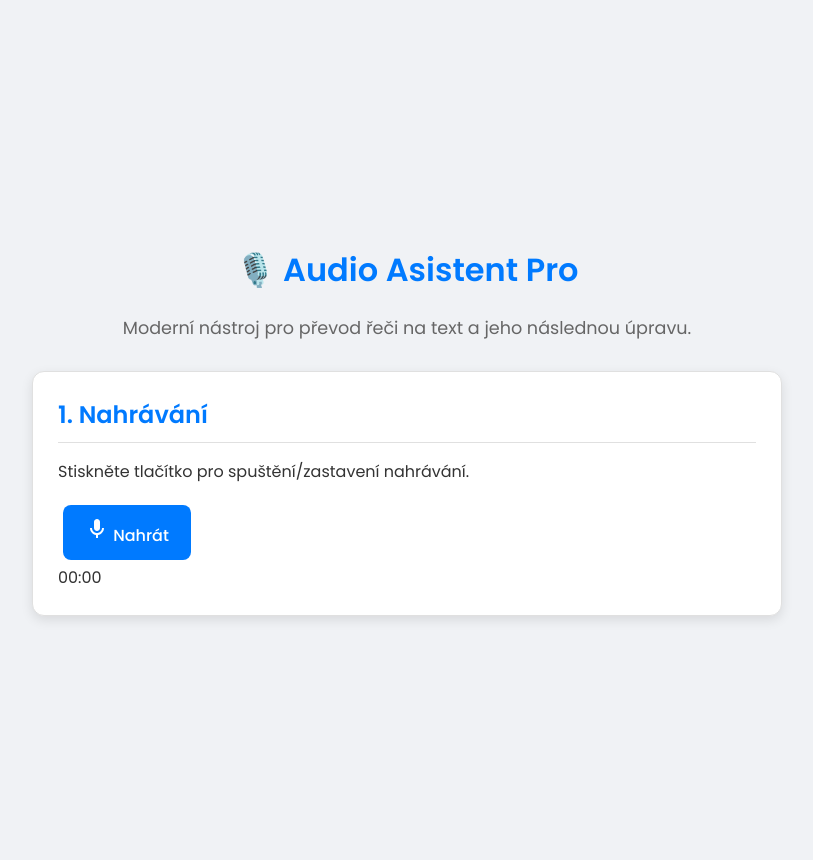
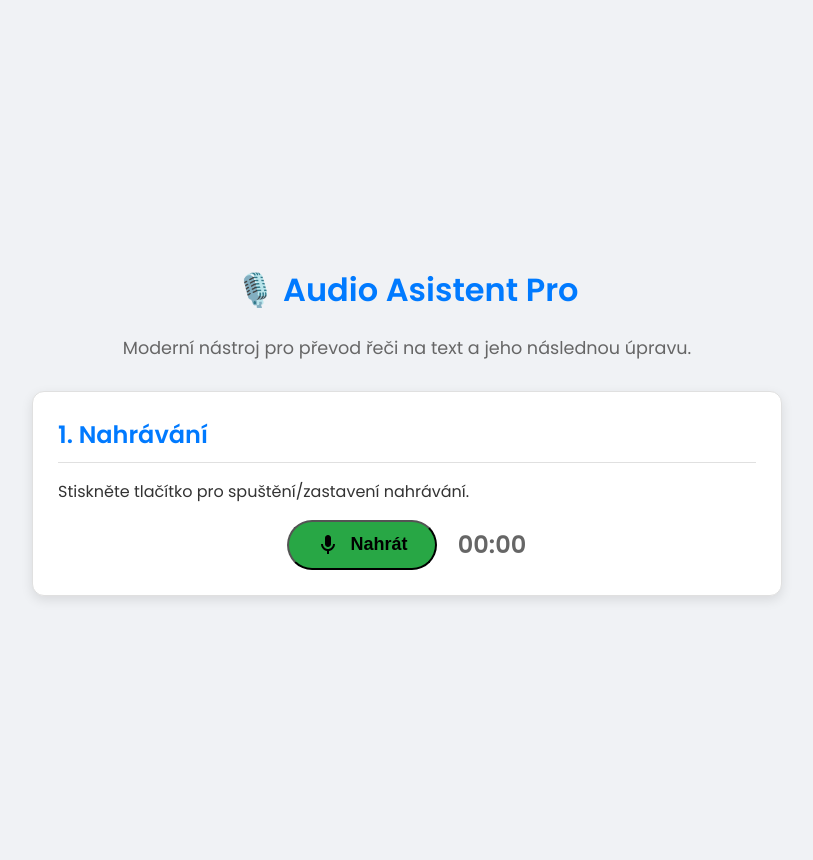
Before and after one commit to martinzeman333/audio-app, a Flask app: page / in a window 1280 px wide. Shown: the whole page, without its empty margins (233-1046 px from the left). Run offline with Flask 3, Linux system fonts and the light colour scheme.

Commit message:
Update style.css

```diff
--- a/static/style.css
+++ b/static/style.css
@@ -2,6 +2,8 @@
 :root {
     --primary-color: #007aff;
     --primary-hover: #005ecb;
+    --record-color: #28a745;
+    --stop-color: #dc3545;
     --background-color: #f0f2f5;
     --card-background: #ffffff;
     --text-color: #333;
@@ -26,19 +28,9 @@ body {
     width: 100%;
     max-width: 750px;
 }
-
-.header {
-    text-align: center;
-    margin-bottom: 30px;
-}
-.header h1 {
-    color: var(--primary-color);
-    font-weight: 600;
-}
-.header p {
-    font-size: 1.1em;
-    color: var(--light-text-color);
-}
+.header { text-align: center; margin-bottom: 30px; }
+.header h1 { color: var(--primary-color); font-weight: 600; }
+.header p { font-size: 1.1em; color: var(--light-text-color); }
 
 /* --- Kartový design --- */
 .card {
@@ -49,57 +41,67 @@ body {
     box-shadow: var(--shadow);
     border: 1px solid var(--border-color);
 }
-.card h2 {
-    margin-top: 0;
-    color: var(--primary-color);
-    border-bottom: 1px solid var(--border-color);
-    padding-bottom: 10px;
-    margin-bottom: 15px;
+.card h2 { margin-top: 0; color: var(--primary-color); border-bottom: 1px solid var(--border-color); padding-bottom: 10px; margin-bottom: 15px; }
+.card h3 { margin-top: 20px; margin-bottom: 8px; font-size: 1em; font-weight: 500; }
+
+/* --- NOVÉ STYLY PRO OVLÁDÁNÍ NAHRÁVÁNÍ --- */
+.recorder-controls {
+    display: flex;
+    align-items: center;
+    justify-content: center;
+    flex-wrap: wrap;
+    gap: 20px;
 }
-.card h3 {
-    margin-top: 20px;
-    margin-bottom: 8px;
-    font-size: 1em;
-    font-weight: 500;
+#recordStopButton {
+    width: 150px;
+    height: 50px;
+    display: flex;
+    align-items: center;
+    justify-content: center;
+    gap: 10px;
+    font-size: 18px;
+    font-weight: 600;
+    border-radius: 25px;
+    transition: all 0.3s ease;
+    background-color: var(--record-color);
+}
+#recordStopButton.is-recording {
+    background-color: var(--stop-color);
+    animation: pulse 1.5s infinite;
+}
+#recordStopButton:disabled {
+    background-color: #ccc;
+    cursor: not-allowed;
+    animation: none;
+}
+#recordStopButton .icon-wrapper {
+    display: flex;
+    align-items: center;
+}
+.timer {
+    font-size: 24px;
+    font-weight: 600;
+    color: var(--light-text-color);
+    min-width: 70px;
+    text-align: center;
+}
+@keyframes pulse {
+    0% { box-shadow: 0 0 0 0 rgba(220, 53, 69, 0.7); }
+    70% { box-shadow: 0 0 0 10px rgba(220, 53, 69, 0); }
+    100% { box-shadow: 0 0 0 0 rgba(220, 53, 69, 0); }
 }
 
-/* --- Tlačítka --- */
-button {
-    padding: 12px 22px;
-    border: none;
-    background-color: var(--primary-color);
-    color: white;
+/* --- Tlačítka v sekcích 3 a 4 --- */
+.actions button, .sharing button {
+    padding: 10px 20px;
+    font-size: 15px;
     border-radius: 8px;
-    cursor: pointer;
-    margin: 5px;
-    font-size: 16px;
-    font-weight: 500;
     font-family: 'Poppins', sans-serif;
     transition: all 0.2s ease-in-out;
 }
-button:hover:not(:disabled) {
-    background-color: var(--primary-hover);
+.actions button:hover:not(:disabled), .sharing button:hover:not(:disabled) {
     transform: translateY(-2px);
     box-shadow: 0 4px 8px rgba(0, 122, 255, 0.2);
-}
-button:disabled {
-    background-color: #ccc;
-    cursor: not-allowed;
-}
-
-#recordButton {
-    background-color: #28a745; /* Zelená pro start */
-}
-#recordButton:hover:not(:disabled) {
-    background-color: #218838;
-    box-shadow: 0 4px 8px rgba(40, 167, 69, 0.2);
-}
-#stopButton {
-    background-color: #dc3545; /* Červená pro stop */
-}
-#stopButton:hover:not(:disabled) {
-    background-color: #c82333;
-    box-shadow: 0 4px 8px rgba(220, 53, 69, 0.2);
 }
 
 /* --- Formulářové prvky a texty --- */
@@ -118,32 +120,19 @@ textarea:focus, input[type="email"]:focus {
     box-shadow: 0 0 0 3px rgba(0, 122, 255, 0.25);
 }
 .transcription-box {
-    background-color: #f8f9fa;
-    padding: 12px;
-    border-radius: 8px;
-    border: 1px solid var(--border-color);
-    min-height: 30px;
-    color: var(--light-text-color);
+    background-color: #f8f9fa; padding: 12px; border-radius: 8px; border: 1px solid var(--border-color); min-height: 30px; color: var(--light-text-color);
 }
 
 /* --- Loader animace --- */
 .hidden { display: none; }
 .loader { text-align: center; padding: 40px; }
-.spinner {
-    border: 5px solid #f3f3f3;
-    border-top: 5px solid var(--primary-color);
-    border-radius: 50%;
-    width: 50px;
-    height: 50px;
-    animation: spin 1s linear infinite;
-    margin: 0 auto 15px;
-}
+.spinner { border: 5px solid #f3f3f3; border-top: 5px solid var(--primary-color); border-radius: 50%; width: 50px; height: 50px; animation: spin 1s linear infinite; margin: 0 auto 15px; }
 @keyframes spin { 0% { transform: rotate(0deg); } 100% { transform: rotate(360deg); } }
 
-/* --- Responzivita pro mobilní zařízení --- */
+/* --- Responzivita --- */
 @media (max-width: 768px) {
     body { padding: 15px; }
     .card { padding: 20px; }
     .header h1 { font-size: 1.8em; }
-    button { width: 100%; margin-left: 0; margin-right: 0; }
+    .actions button, .sharing button { width: 100%; margin: 5px 0; }
 }
```
